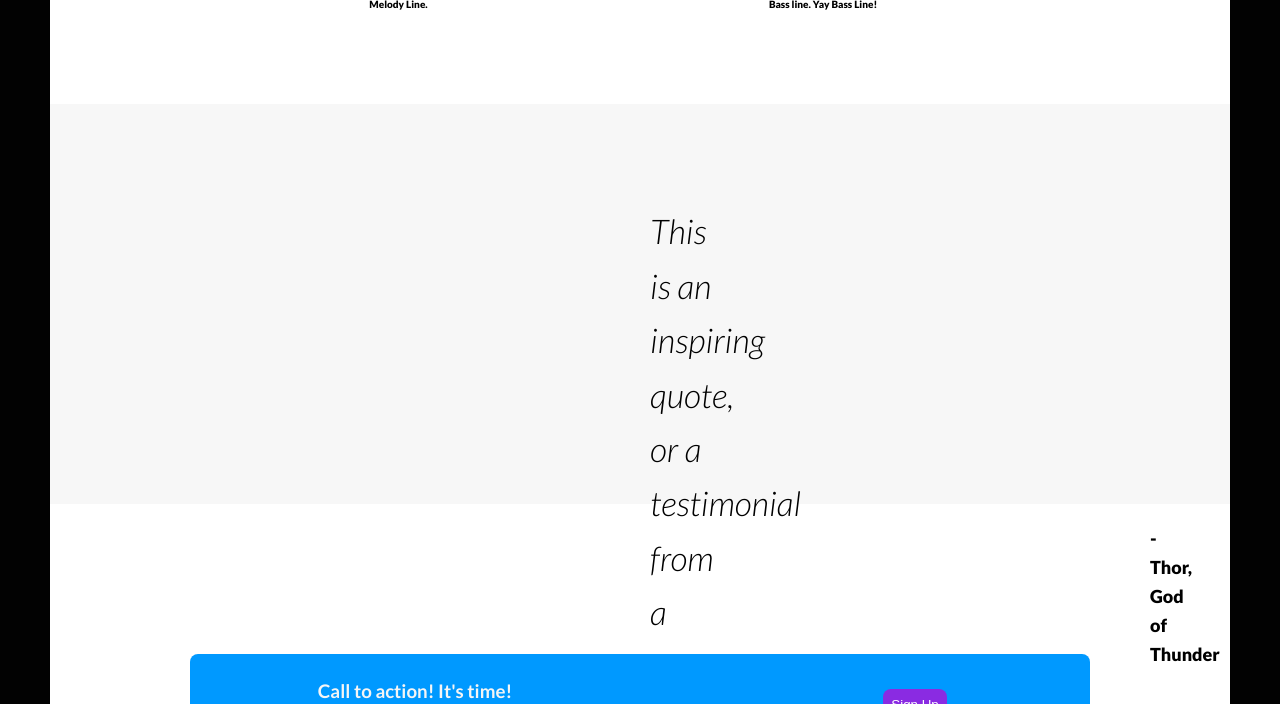
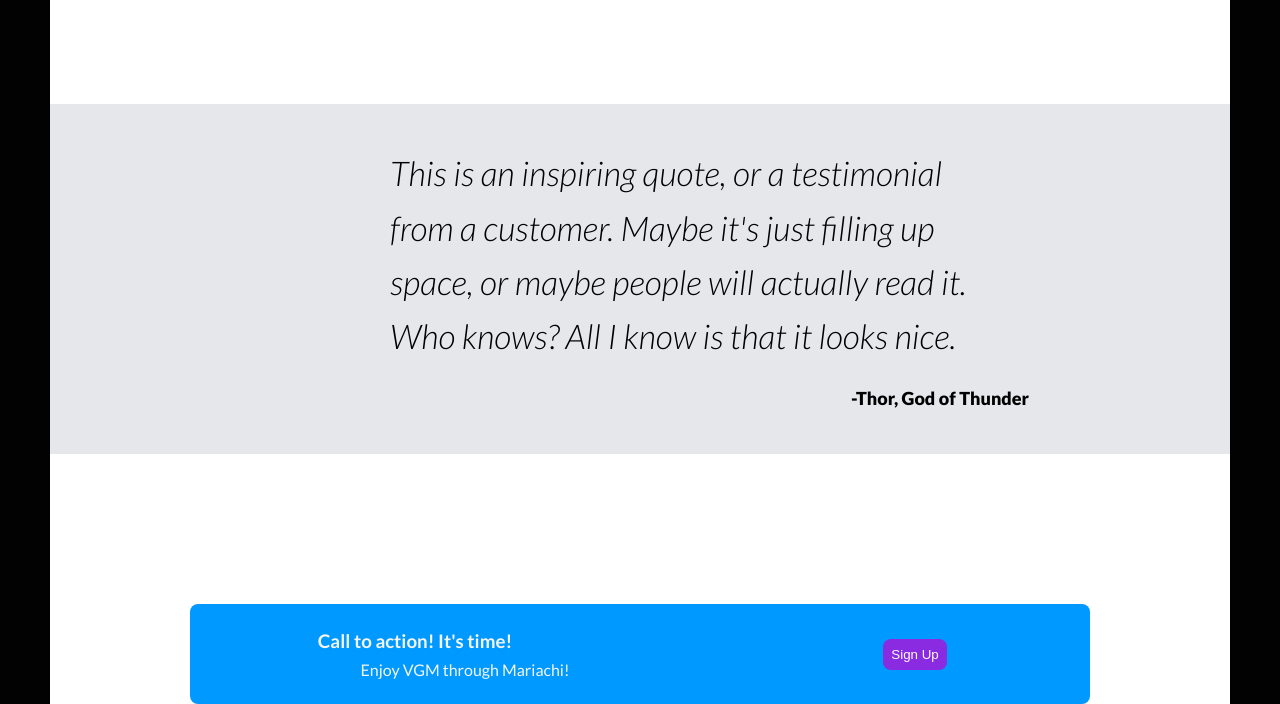
Before and after one commit to itovar46/landing-page, a plain HTML site: page index.html in a window 1280 px wide. Shown: the part 848-1552 px from the top of the page. Drawn offline with Linux system fonts and the light colour scheme.

Commit message:
added images and fixed quote section

```diff
--- a/index.html
+++ b/index.html
@@ -68,7 +68,7 @@
 
     <!-- Quote -->
 
-            <div class="thor">
+            <div class="quote">
                 <p class="text">This is an inspiring quote, or a testimonial from a
                     customer. Maybe it's just filling up space, or maybe
                     people will actually read it. Who knows? All I know
--- a/styles.css
+++ b/styles.css
@@ -108,29 +108,32 @@ button {
 
 /* Thor */
 
-.thor {
-    max-width: 1100;
+.quote {
+    background-color: #E5E7EB;
+    width: 100%;
+    height: 350px;
+    font-size: 40px;
     display: flex;
     flex-direction: column;
-    padding: 100px 500px;
-    max-width: 1100;
-    height: 400px;
-    background-color: rgb(247, 247, 247);
-    color:black
+    justify-content: center;
+    align-items: center;
+    padding: 40px;
 }
 
-.thor .text {
+.quote p {
+    max-width: 600px;
+    color: black
+}
+.quote .text {
     font-size: 34px;
     font-style: italic;
     margin-bottom: 20px;
     font-weight: 300;
-    flex-wrap: wrap ;
-    flex-shrink: 0;
-    max-width: 800px;
-    max-height: 300px;
+
+
 }
 
-.thor .author {
+.quote .author {
     font-size: 18px;
     margin-left: 600px;
     font-weight: 900;
```
Also changed, not shown: images/vihuela.jpg (added), images/violin.jpg (added).
